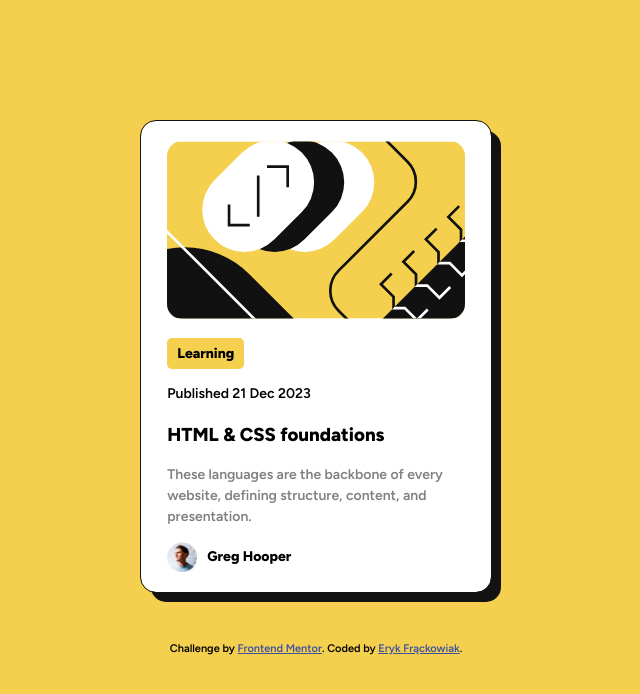
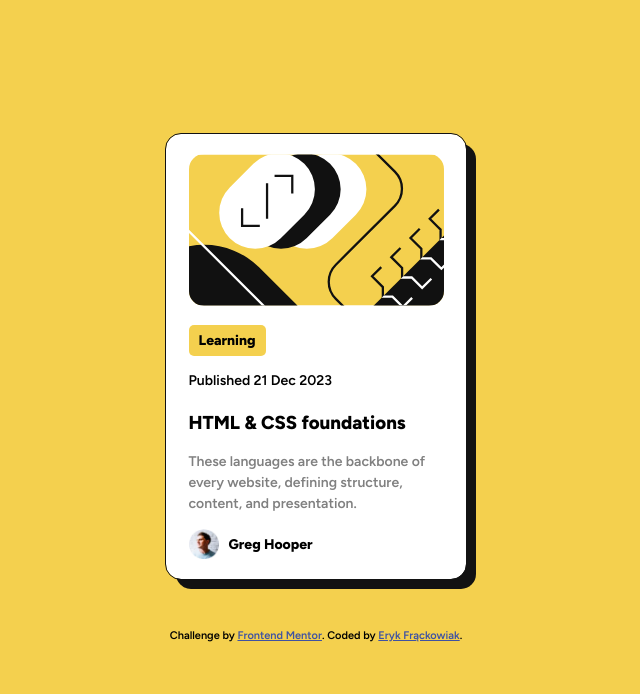
Before and after one commit to fryca9/blog-preview-card--fm, a plain HTML site: page index.html in a window 1280 px wide. Shown: the whole page, without its empty margins (324-964 px from the left). Drawn offline with Linux system fonts and the light colour scheme.

Commit message:
finished version

```diff
--- a/style.css
+++ b/style.css
@@ -1,14 +1,14 @@
 @import url("https://fonts.googleapis.com/css2?family=Figtree:wght@600;800&display=swap");
+
+* {
+  box-sizing: border-box;
+}
 
 :root {
   --primary: hsl(47, 88%, 63%);
   --card-bg: hsl(0, 0%, 100%);
   --text: hsl(0, 0%, 50%);
   --title: hsl(0, 0%, 7%);
-}
-
-* {
-  box-sizing: border-box;
 }
 
 html {
@@ -34,11 +34,15 @@ body {
 }
 
 .preview__card {
+  max-width: 300px;
   background-color: var(--card-bg);
-  max-width: 350px;
-  border-radius: 15px;
   outline: 1px solid var(--title);
   box-shadow: 10px 10px var(--title);
+}
+
+.preview__card,
+.card__container > img {
+  border-radius: 15px;
 }
 
 .card__container {
@@ -48,24 +52,23 @@ body {
 
 .card__container > img {
   width: 100%;
-  border-radius: 15px;
 }
 
 .card__tag {
+  width: fit-content;
   padding: 7px 10px;
+  margin: 15px 0;
+  border-radius: 5px;
+  font-size: 14px;
+  font-weight: 800;
   background-color: var(--primary);
-  width: fit-content;
-  font-size: 14px;
-  margin: 15px 0;
-  font-weight: 800;
-  border-radius: 5px;
 }
 
 .card__author {
-  margin-bottom: 0;
   display: flex;
   align-items: center;
   gap: 10px;
+  margin-bottom: 0;
 }
 
 .card__text {
```
